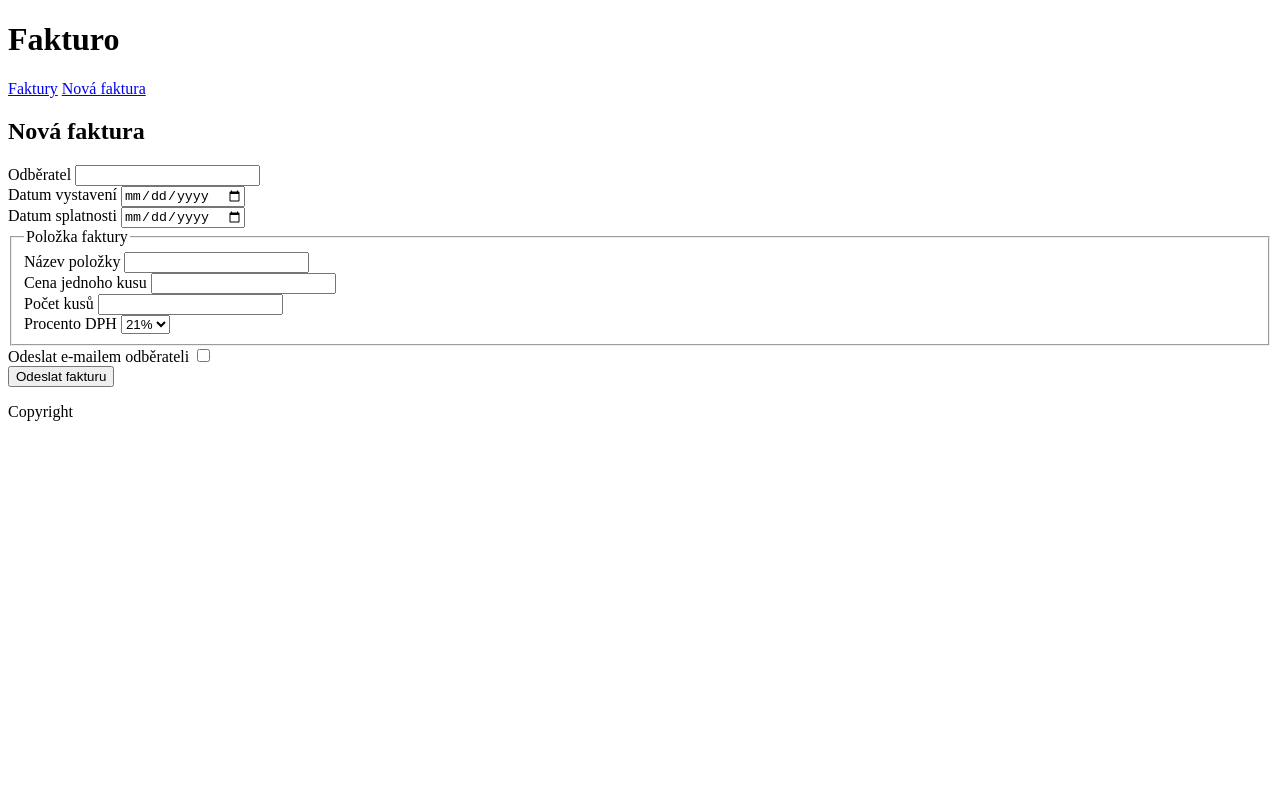
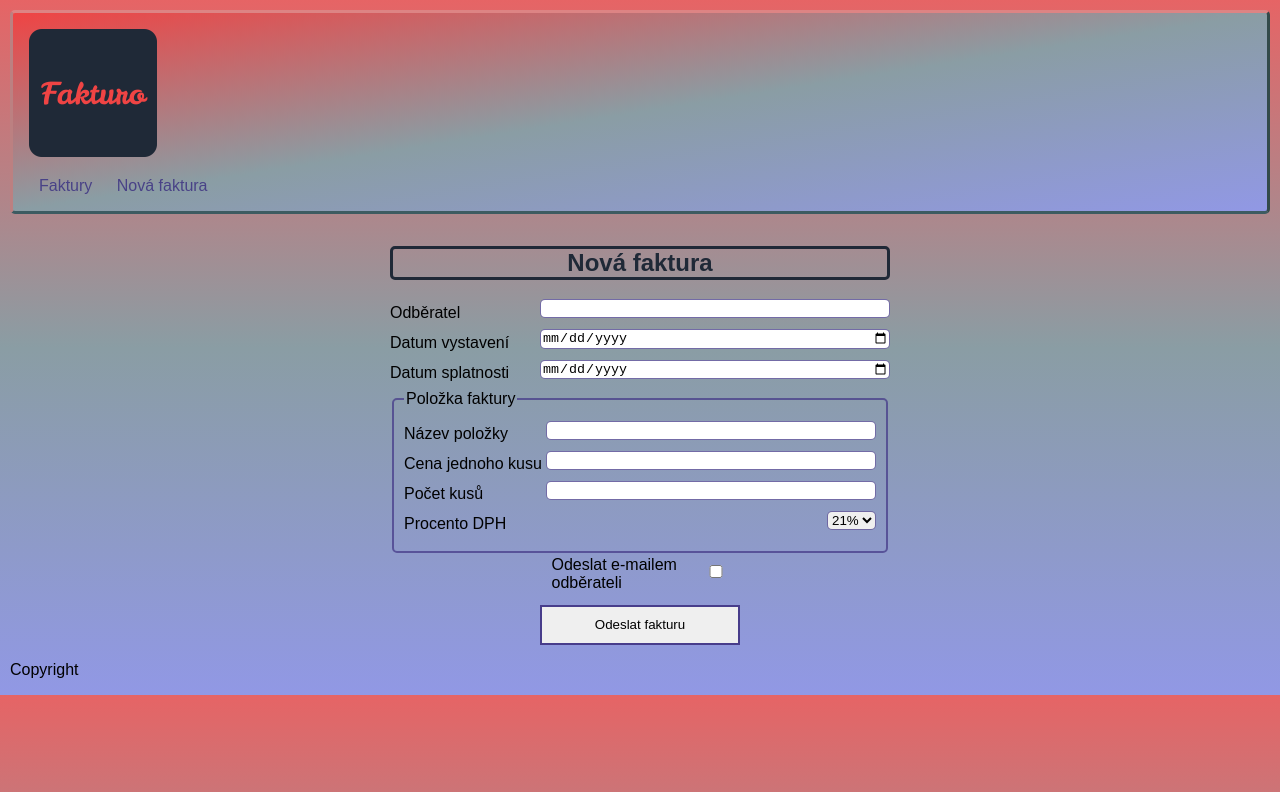
Before and after one commit to Ros-turo/fakturo, a plain HTML site: page frontend/index.html in a window 1280 px wide. Drawn offline with Linux system fonts and the light colour scheme.

Commit message:
feat(frontend): add css and favicon to frontend

```diff
--- a/frontend/index.html
+++ b/frontend/index.html
@@ -4,10 +4,12 @@
         <meta charset="UTF-8">
         <meta name="viewport" content="width=device-width, initial-scale=1">
         <title>Fakturo</title>
+        <link rel="stylesheet" href="style.css">
+        <link rel="shortcut icon" href="images/favicon.ico" type="image/x-icon">
     </head>
     <body>
         <header>
-            <h1>Fakturo</h1>
+            <img id="Fakturo_logo" src="images/favicon-512x512.png" alt="Fakturo">
             <nav>
                 <a href="#">Faktury</a>
                 <a href="#">Nová faktura</a>
@@ -17,33 +19,34 @@
             <section>
                 <h2>Nová faktura</h2>
                 <form>
-                    <div>
+
+                    <div class="invoice_create">
                         <label for="client_id">Odběratel</label>
-                        <input type="number" id="client_id" name="client_id" required> <!-- placeholder for clients api-->
+                        <input type="number" id="client_id" name="client_id" required min="1"> <!-- placeholder for clients api-->
                     </div>
-                    <div>
+                    <div class="invoice_create">
                         <label for="issue_date">Datum vystavení</label>
                         <input type="date" id="issue_date" name="issue_date" required>
                     </div>
-                    <div>
+                    <div class="invoice_create">
                         <label for="overdue_date">Datum splatnosti</label>
                         <input type="date" id="overdue_date" name="overdue_date" required>
                     </div>
-                    <fieldset>
+                    <fieldset id="invoice_item">
                         <legend>Položka faktury</legend>
-                        <div>
+                        <div class="invoice_create">
                             <label for="description">Název položky</label>
                             <input type="text" name="description" id="description" required>
                         </div>
-                        <div>
+                        <div class="invoice_create">
                             <label for="unit_price">Cena jednoho kusu</label>
                             <input type="number" name="unit_price" id="unit_price" required min="1" step="0.01">
                         </div>
-                        <div>
+                        <div class="invoice_create">
                             <label for="quantity">Počet kusů</label>
                             <input type="number" name="quantity" id="quantity" required min="1">
                         </div>
-                        <div>
+                        <div class="invoice_create">
                             <label for="vat_rate">Procento DPH</label>
                             <select name="vat_rate" id="vat_rate">
                                 <option value="21">21%</option>
@@ -52,7 +55,7 @@
                             </select>
                         </div>
                     </fieldset>
-                    <div>
+                    <div class="invoice_create" id="send_client_email_div">
                         <label for="send_client_email">Odeslat e-mailem odběrateli</label>
                         <input type="checkbox" id="send_client_email" name="send_client_email">
                     </div>
--- a/frontend/style.css
+++ b/frontend/style.css
@@ -0,0 +1,145 @@
+* {
+    box-sizing: border-box;
+}
+
+
+header {
+    background: linear-gradient(
+    to right bottom,
+    #EF4444,
+    #8a9da4,
+    #9198e5
+    );
+    color: #1F2937;
+    width: 100%;
+    border-top: 3px solid #dd8484;
+    border-left: 3px solid #bc8081;
+    border-bottom: 3px solid #3d5b61;
+    border-right: 3px solid #334a4a;
+    border-radius: 5px;
+    padding: 1rem;
+}
+
+nav {
+    padding-top: 1rem;
+}
+nav a{
+    text-decoration-line: none;
+    margin: 10px;
+    color: #494287;
+
+    &:hover{
+        color: #1F2937;
+    }
+}
+
+#Fakturo_logo{
+    width: 8rem;
+
+    &:hover{
+        transform: scale(1.1);
+        transition-duration: 0.3s;
+        transition-timing-function: ease-out;
+    }
+}
+body {
+    font-family: sans-serif;
+    background: linear-gradient(
+            to bottom,
+            #e66465,
+            #8a9da4,
+            #9198e5
+    );
+    margin: 10px;
+}
+
+
+
+section h2 {
+    max-width: 500px;
+    color: #1F2937;
+    text-align: center;
+    margin: 2rem auto 1.2rem;
+    border: 3px solid ;
+    border-radius: 5px;
+
+}
+
+form{
+    max-width: 500px;
+    margin: auto;
+    text-align: center;
+}
+
+.invoice_create {
+    display: flex;
+    justify-content: space-between;
+    align-items: center;
+    margin-top: 3px;
+    margin-bottom: 3px;
+    text-align: left;
+}
+
+.invoice_create label {
+    width: 30%;
+}
+
+.invoice_create input {
+    flex: 1 0 auto;
+}
+
+input {
+    border: 1px solid rgb(72 61 139 / 0.76);
+    border-radius: 5px;
+    margin-bottom: 0.5rem;
+    width: 50%;
+
+    &:focus {
+        border: 1px solid rgb(72 61 139 / 0.76);
+    }
+}
+
+select {
+    border: 1px solid rgb(72 61 139 / 0.76);
+    border-radius: 5px;
+    margin-bottom: 0.5rem;
+}
+
+#send_client_email_div{
+    display: flex;
+    justify-content: center;
+}
+
+#send_client_email{
+    max-width: 20px;
+
+}
+
+
+#invoice_item {
+    border: 2px solid;
+    border-radius: 5px;
+    border-color: rgb(72 61 139 / 0.76);
+    padding: 10px;
+    text-align: left;
+
+    &:hover{
+    border-color: #1F2937;
+    transition-duration: 1s;
+    }
+}
+
+button{
+    cursor: pointer;
+    width: 200px;
+    height: 40px;
+    margin-top: 10px;
+    border: 2px solid #483d8b;
+
+    &:hover{
+        transform: scale(110%);
+        transition-duration: 1s;
+        background-color: #adb1c6;
+        color: #1F2937;
+    }
+}
```
Also changed, not shown: frontend/images/favicon-512x512.png (added), frontend/images/favicon.ico (added).
